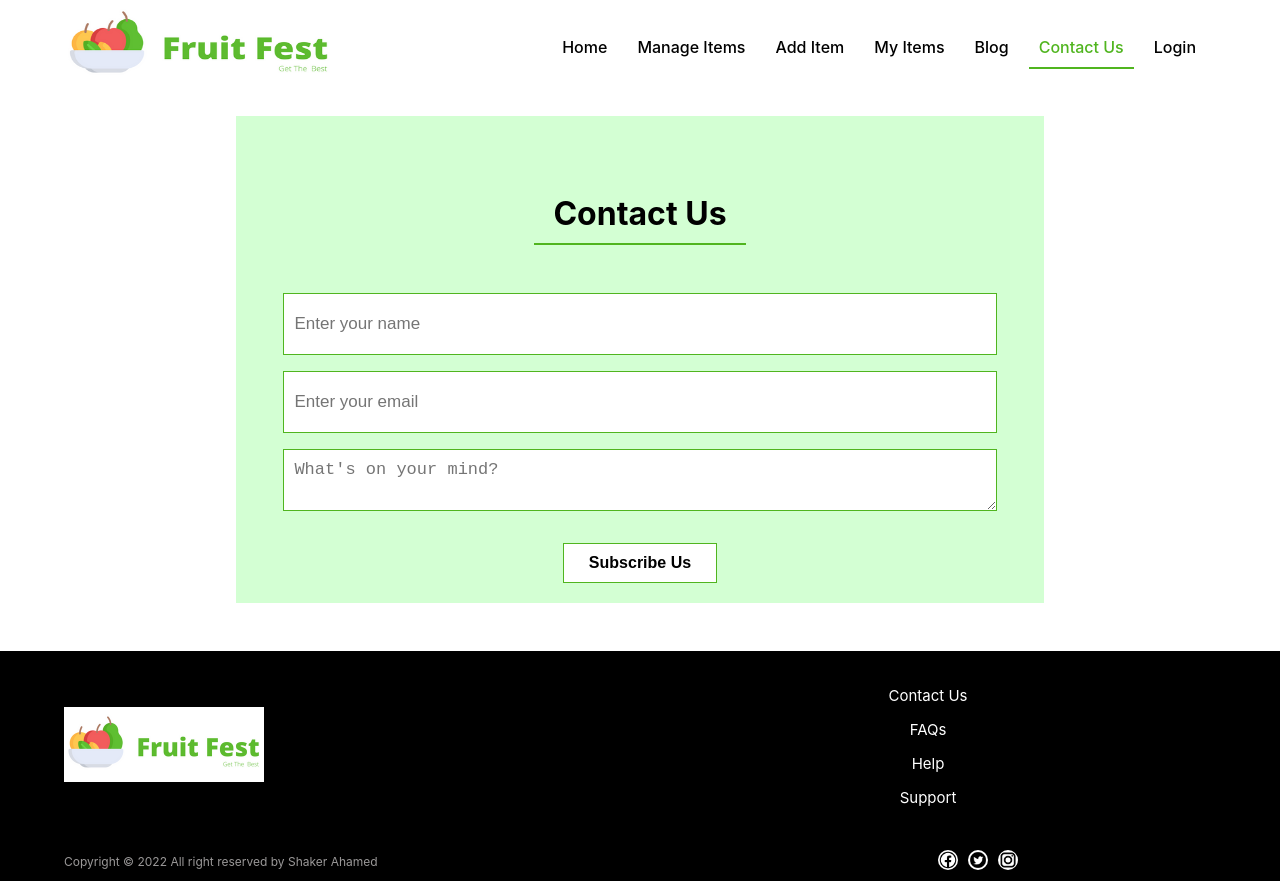
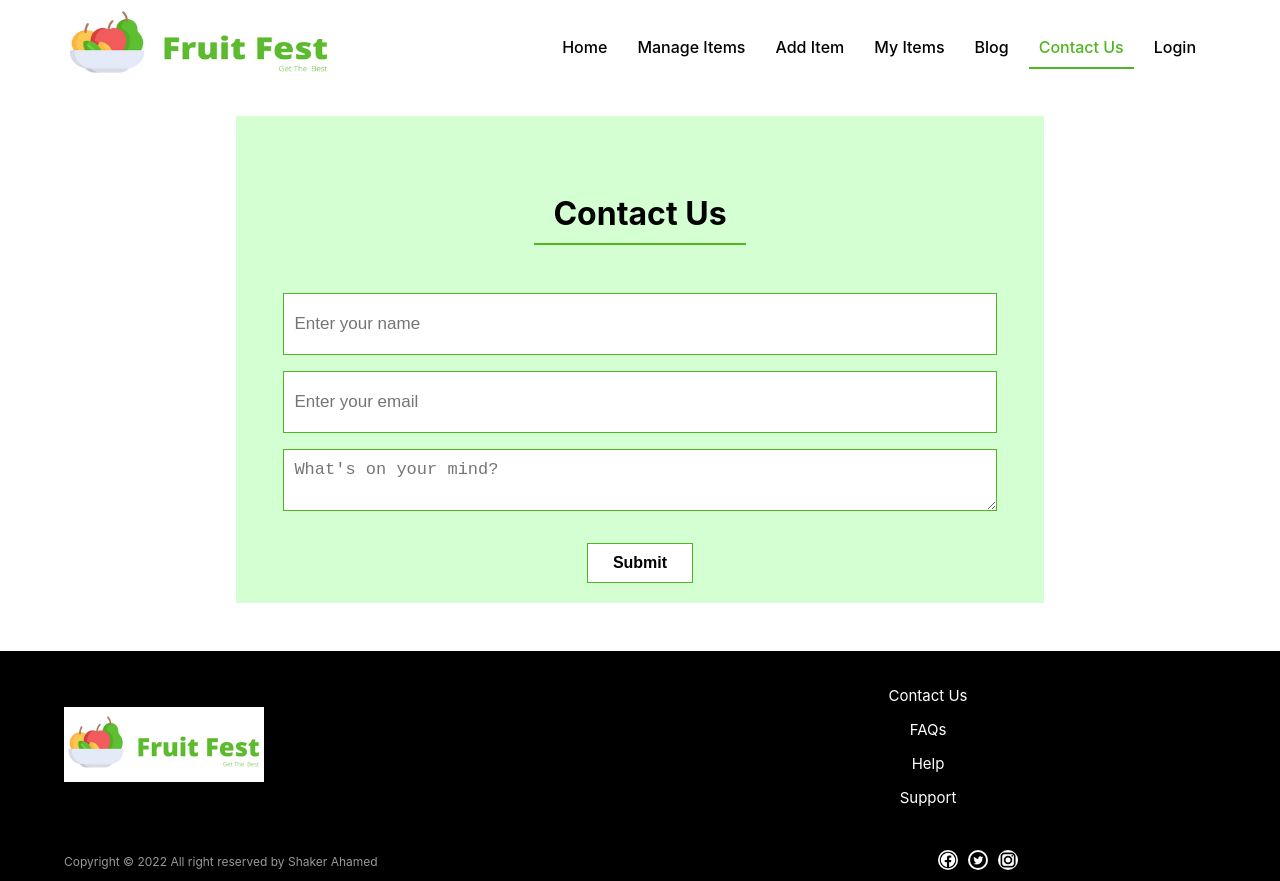
Before and after one commit to shakerscode/fruit-fest-web-app, a React (Create React App) app: page /contact-us in a window 1280 px wide. Built offline with nearby package versions, Linux system fonts and the light colour scheme; no server answers.

Commit message:
submit button done

```diff
--- a/src/component/ContactUs/ContactUs.js
+++ b/src/component/ContactUs/ContactUs.js
@@ -9,7 +9,7 @@ const ContactUs = () => {
                     <input className='about-input' type="name" name="email" id="" placeholder='Enter your name' />
                     <input className='about-input' type="email" name="email" id="" placeholder='Enter your email' />
                     <textarea className='about-input' placeholder="What's on your mind?"></textarea>
-                    <button className='btn'>Subscribe Us</button>
+                    <button className='btn'>Submit</button>
                 </div>
         </div>
     );
```
